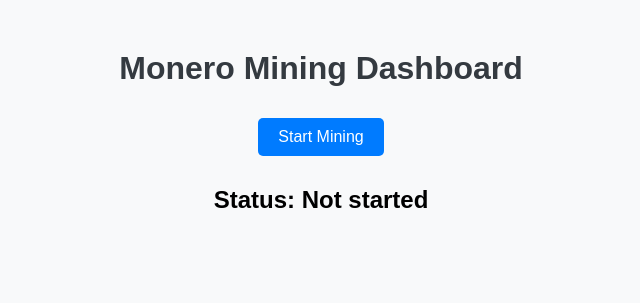
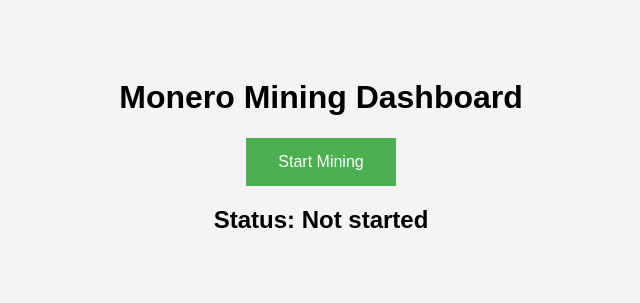
Before and after one commit to Fares-123/Manga.translator.tool, a Flask app: template templates/index.html in a window 1280 px wide. Shown: the top 303 px of the page, without its empty margins (319-959 px from the left). Run offline with Flask 2, Linux system fonts and the light colour scheme; the template is opened without the code that fills it, so the values that code supplies are empty.

Commit message:
Update styles.css

```diff
--- a/static/css/styles.css
+++ b/static/css/styles.css
@@ -1,38 +1,35 @@
-/* تصميم النصوص */
 body {
     font-family: Arial, sans-serif;
-    margin: 0;
-    padding: 0;
+    background-color: #f4f4f4;
     text-align: center;
-    background-color: #f8f9fa;
+    padding: 50px;
 }
 
-/* عنوان الصفحة */
-h1 {
-    color: #343a40;
-    margin-top: 50px;
+.container {
+    max-width: 600px;
+    margin: 0 auto;
 }
 
-/* الفقرة */
-p {
-    color: #6c757d;
-    font-size: 18px;
-    margin-bottom: 30px;
-}
-
-/* الأزرار */
 button {
+    background-color: #4CAF50;
+    color: white;
+    padding: 15px 32px;
     font-size: 16px;
-    padding: 10px 20px;
-    margin: 10px;
-    color: #fff;
-    background-color: #007bff;
     border: none;
-    border-radius: 5px;
     cursor: pointer;
-    transition: background-color 0.3s ease;
 }
 
 button:hover {
-    background-color: #0056b3;
+    background-color: #45a049;
 }
+
+#status {
+    margin-top: 20px;
+}
+
+#log {
+    margin-top: 20px;
+    font-family: monospace;
+    white-space: pre-wrap;
+    font-size: 14px;
+}
```
